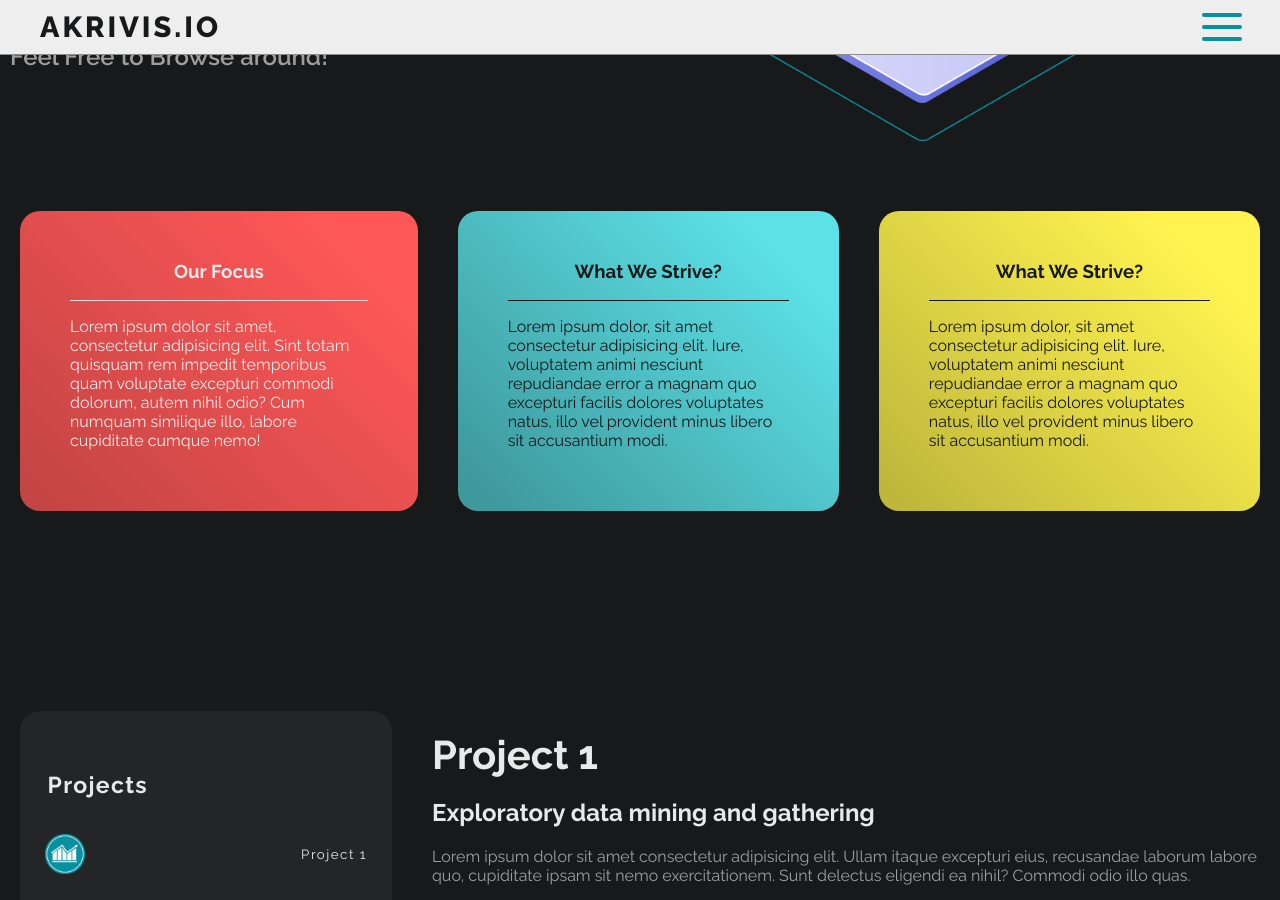
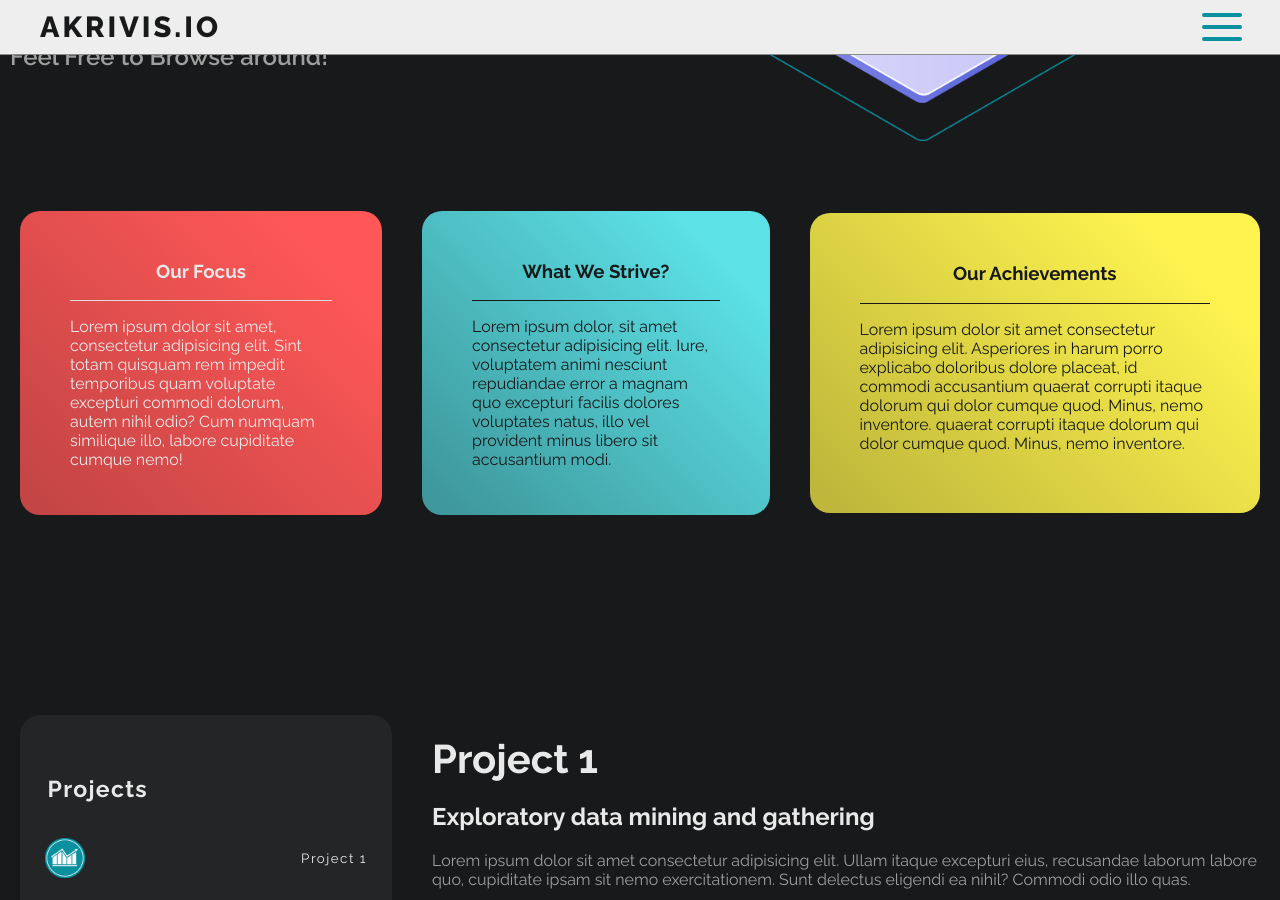
Before and after one commit to juliusyam/akrivis, a Jekyll site: the page built from projects/index.markdown, in a window 1280 px wide and 900 px high, scrolled down 509 px. Built offline with Jekyll 4.4.1, drawn with Linux system fonts in a browser that asks for light colours; nearby versions of some CDN libraries; some web fonts are replaced; part of the change alters nothing that is shown.

```diff
--- a/_includes/projects.html
+++ b/_includes/projects.html
@@ -18,8 +18,8 @@
             <p>{{ page.block2-description }}</p>
         </div>
         <div class="blockquote">
-            <h3>{{ page.block2-title }}</h3>
-            <p>{{ page.block2-description }}</p>
+            <h3>{{ page.block3-title }}</h3>
+            <p>{{ page.block3-description }}</p>
         </div>
     </div>
 </section>
--- a/projects/index.markdown
+++ b/projects/index.markdown
@@ -21,6 +21,8 @@ block3-description: Lorem ipsum dolor sit amet consectetur adipisicing elit. Asp
 
 <script>
 $(document).ready(function(){
+
+    var totalButtonAmount = 0;
 
     function createProjectButtonDivP(buttonName) {
 
@@ -73,6 +75,9 @@ $(document).ready(function(){
             buttonsDiv.append(createProjectButton(object.buttonNo, object.buttonDes));
         }
 
+        totalButtonAmount = i;
+        console.log('totalButtonAmount = ' + totalButtonAmount);
+
         return buttonsDiv;
     }
 
@@ -84,19 +89,27 @@ $(document).ready(function(){
         {buttonNo: '4', buttonDes: 'Project 4'},
     ));
 
-    $('button#project1').click(function(){
-        $('.individual-project').empty();
-        $('.individual-project').load('/akrivis/projects/project1');
-    });
+    // var totalFigure = prepareProjectButton(totalButtonAmount);
+    // console.log('totalFigure = ' + totalFigure);
 
-    $('button#project2').click(function(){
-        $('.individual-project').empty();
-        $('.individual-project').load('/akrivis/projects/project2');
-    });
+    function projectButtonClick(number) {
 
-    $('button#project3').click(function(){
-        $('.individual-project').empty();
-        $('.individual-project').load('/akrivis/projects/project3');
-    });
+        var buttonID = 'project' + number;
+        var getButtonID = 'button#' + buttonID;
+        var loadURL = '/akrivis/projects/' + buttonID;
+
+        $(getButtonID).click(function(){
+            $('.individual-project').empty();
+            $('.individual-project').load(loadURL);
+        });
+        console.log(buttonID);
+        console.log(getButtonID);
+        console.log(loadURL);
+    }
+
+    for (var p = 1; p <= totalButtonAmount; p++) {
+        projectButtonClick(p);
+    }
+
 });
 </script>
```
